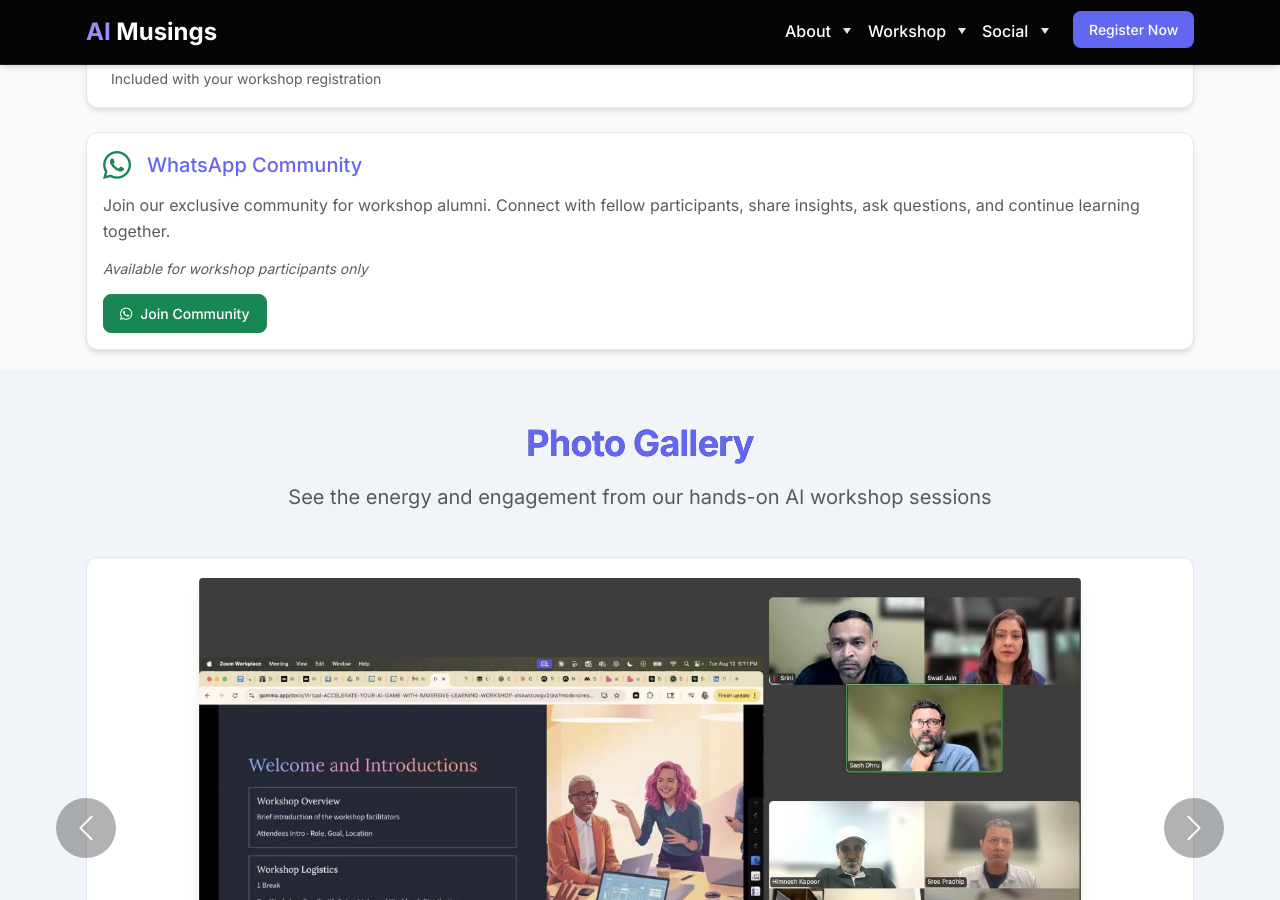
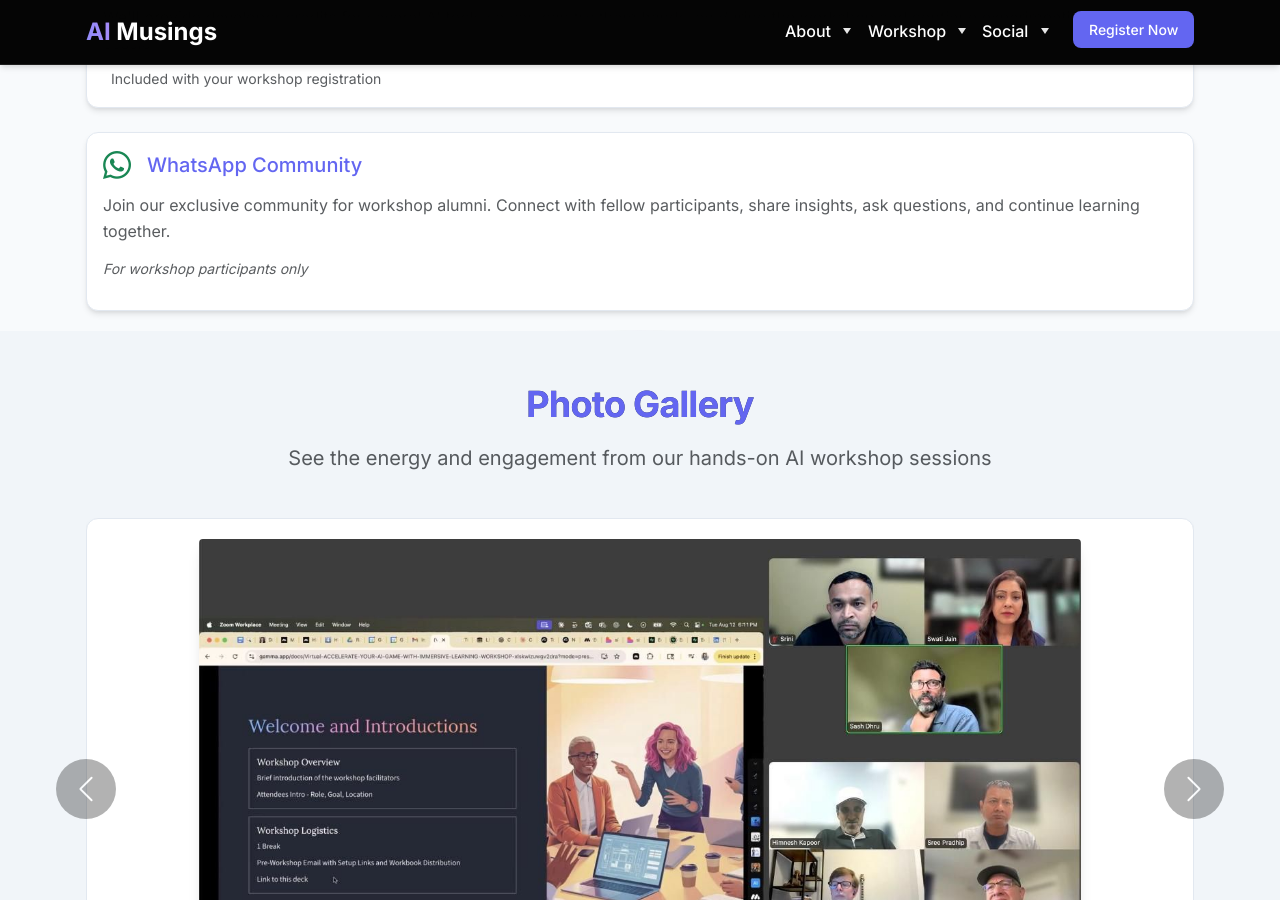
Before and after one commit to pulsarventures/aimusings.site, a Jekyll site: the page built from index.html, in a window 1280 px wide and 900 px high, scrolled down 7364 px. Built offline with Jekyll 4.4.1, drawn with Linux system fonts in a browser that asks for light colours; the list of posts is cut into pages by our own code.

Commit message:
remove WA hyperlink

```diff
--- a/index.html
+++ b/index.html
@@ -566,11 +566,8 @@
                             Join our exclusive community for workshop alumni. Connect with fellow participants, share insights, ask questions, and continue learning together.
                         </p>
                         <div class="mb-3">
-                            <small class="text-muted fst-italic">Available for workshop participants only</small>
+                            <small class="text-muted fst-italic">For workshop participants only</small>
                         </div>
-                        <a href="https://chat.whatsapp.com/GRydfVAJke8AKdnKHFohnS?mode=ems_copy_c" class="btn btn-success btn-sm" target="_blank">
-                            <i class="fab fa-whatsapp me-2"></i>Join Community
-                        </a>
                     </div>
                 </div>
             </div>
```
